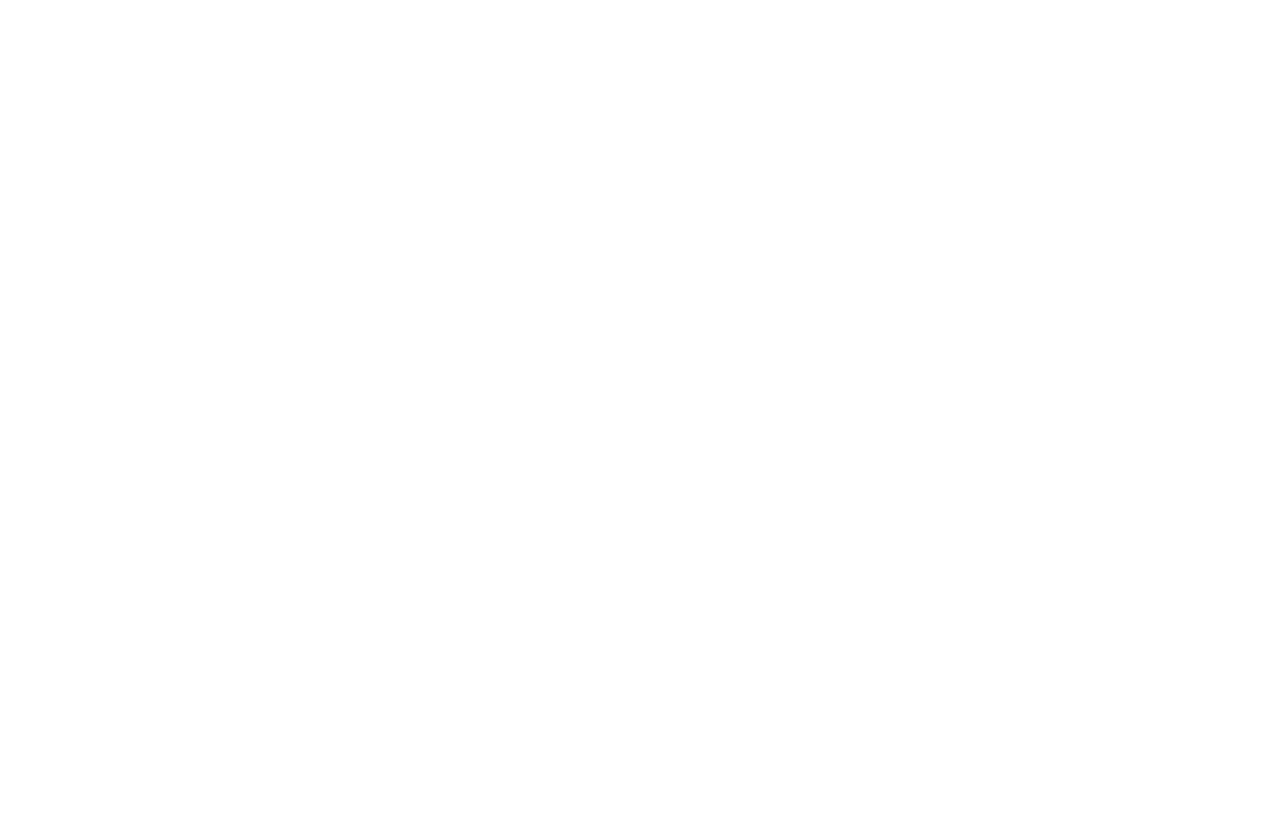
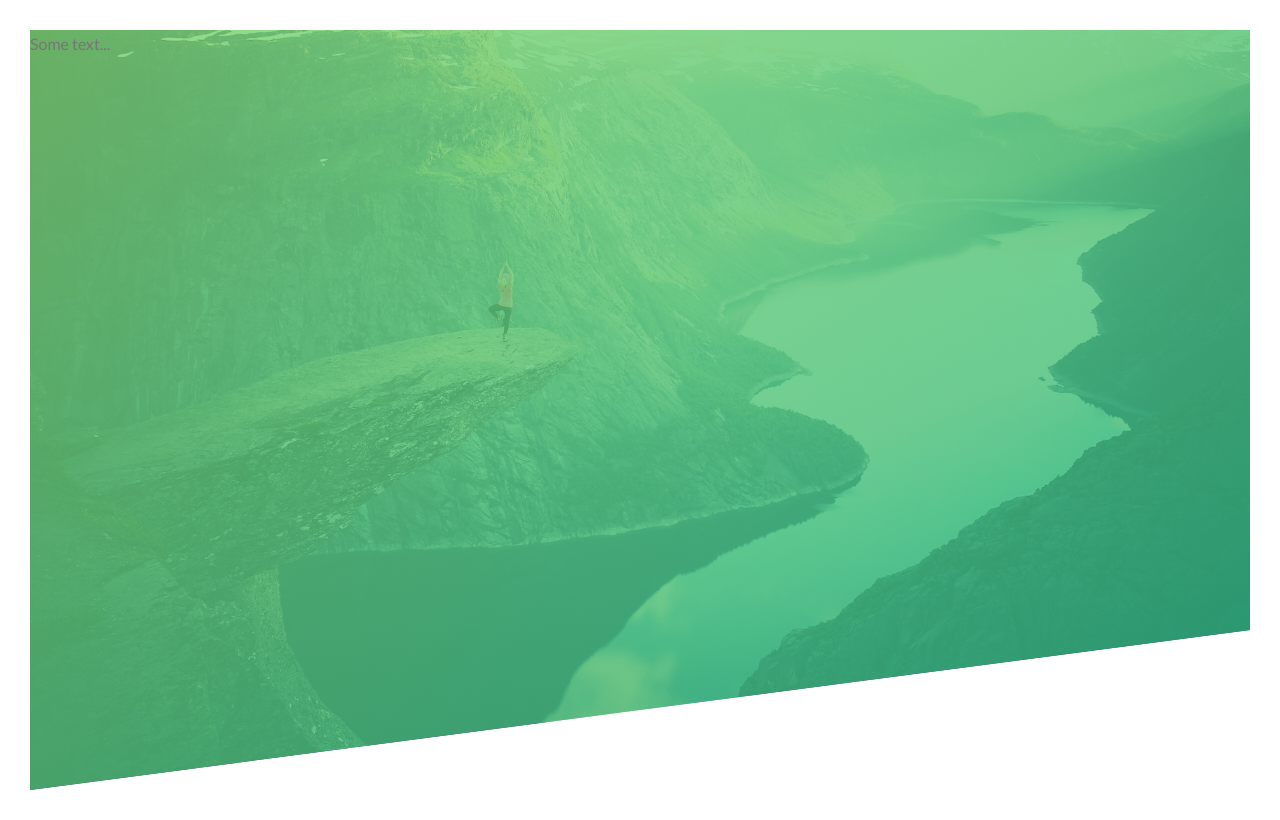
Before and after one commit to Asif-102/1-Natours, a plain HTML site: page index.html in a window 1280 px wide. Drawn offline with Linux system fonts and the light colour scheme.

Commit message:
styled header image

```diff
--- a/css/style.css
+++ b/css/style.css
@@ -6,3 +6,27 @@ Medium green: #55c57a
 Dark green: #28b484
 
 */
+
+* {
+    margin: 0;
+    padding: 0;
+    box-sizing: border-box;
+}
+
+body {
+    font-family: "Lato", sans-serif;
+    font-weight: 400;
+    font-size: 16px;
+    line-height: 1.7;
+    color: #777;
+    padding: 30px;
+}
+
+.header {
+    height: 95vh;
+    background-image: linear-gradient(to right bottom,rgba(126, 213, 111, 0.8), rgba(40, 180, 131, 0.8)), url(../img/hero.jpg);
+    background-size: cover;
+    background-position: top;
+
+    clip-path: polygon(0 0, 100% 0, 100% 75vh, 0 100%);
+}
--- a/index.html
+++ b/index.html
@@ -13,6 +13,8 @@
     <title>Natours | Exciting tours for adventurous people</title>
 </head>
 <body>
-
+    <header class="header">
+        Some text...
+    </header>
 </body>
 </html>
```
